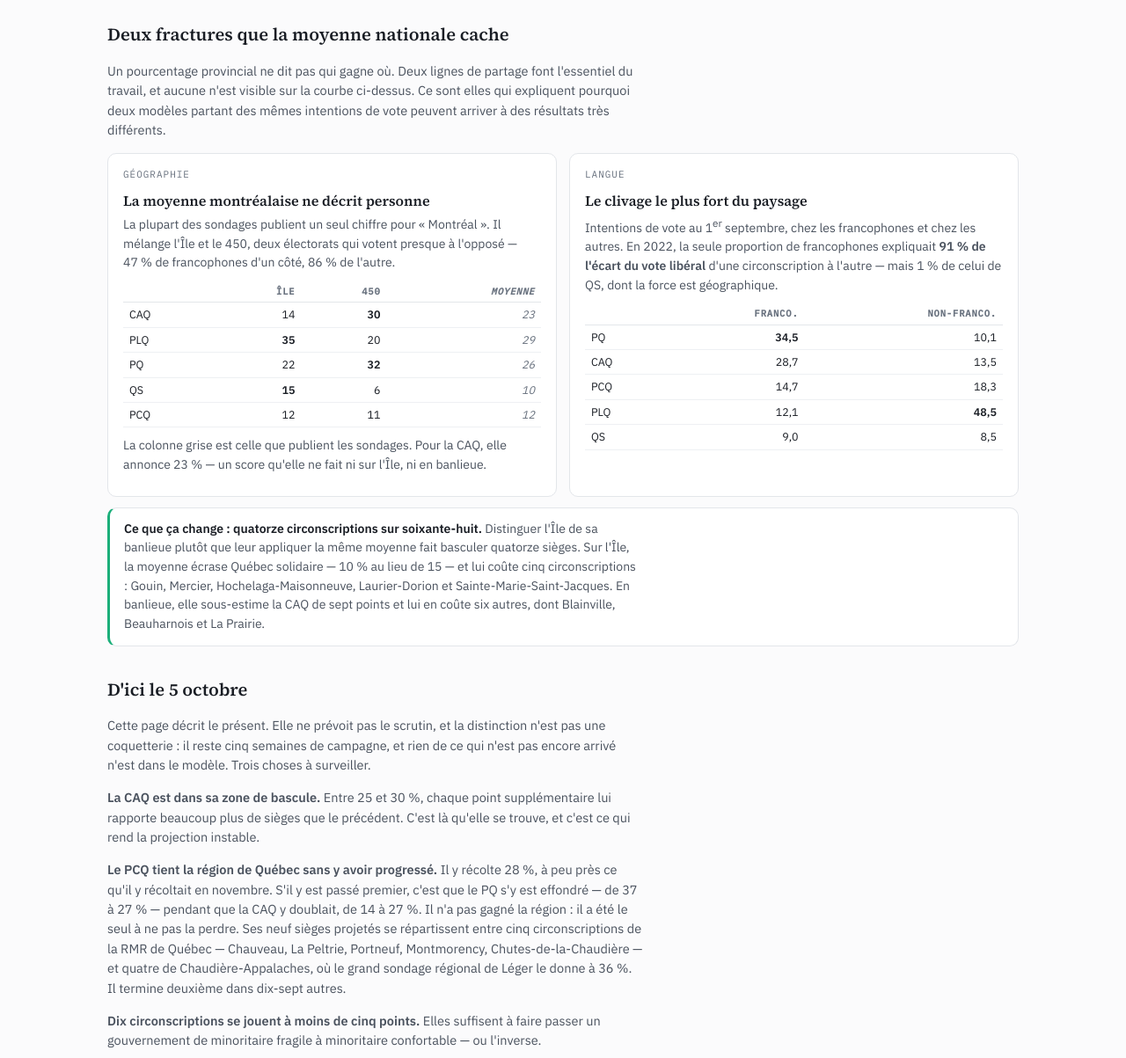
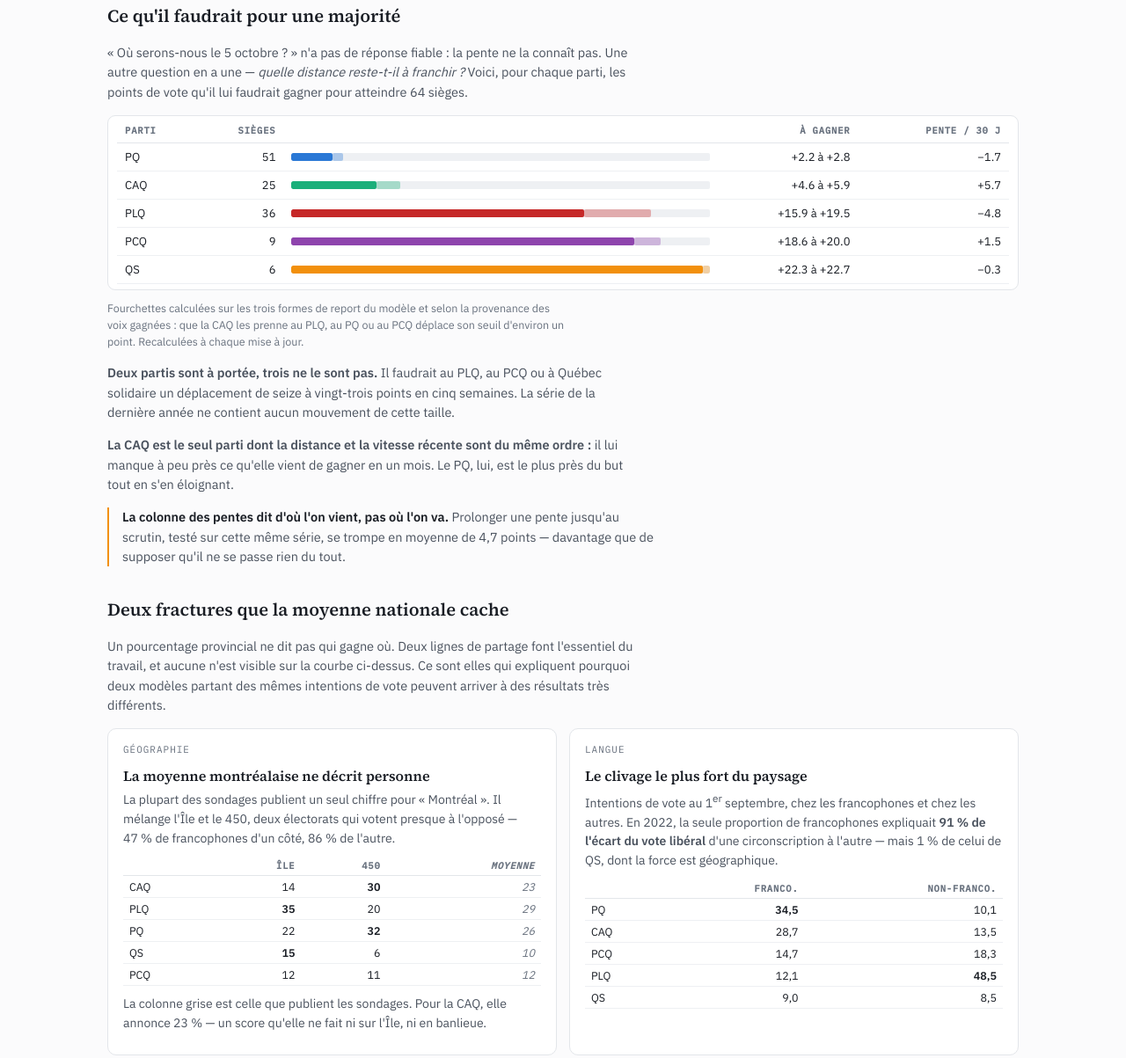
Before and after one commit to Syl77qc/sondages, a plain HTML site: page index.html in a window 1280 px wide. Shown: the part 2510-3713 px from the top of the page at 88% size. Drawn offline with Linux system fonts and the light colour scheme.

Commit message:
Add files via upload

```diff
--- a/index.html
+++ b/index.html
@@ -1,4 +1,4 @@
-<!doctype html><html lang="fr"><head><meta charset="utf-8"><meta name="viewport" content="width=device-width,initial-scale=1"><style>:root{color-scheme:light dark}body{margin:0}img{max-width:100%}</style><title>Tendances Québec 2026</title>
+<title>Tendances Québec 2026</title>
 <link rel="stylesheet" href="https://fonts.googleapis.com/css2?family=IBM+Plex+Mono:wght@400;500&family=IBM+Plex+Sans:wght@400;500;600&family=Source+Serif+4:opsz,wght@8..60,400;8..60,600&display=swap">
 <style>
 :root{
@@ -78,10 +78,19 @@ footer{margin-top:38px;padding-top:16px;border-top:1px solid var(--rule);font-si
 .punch b{color:var(--ink)}
 .warn{border-left:2px solid var(--qs);padding-left:15px;margin-top:14px}
 .warn b{color:var(--ink)}
+.dist{width:100%;font-size:13px;font-variant-numeric:tabular-nums;border-collapse:collapse}
+.dist th,.dist td{padding:7px 9px;border-bottom:1px solid var(--rule-soft);text-align:right}
+.dist th:first-child,.dist td:first-child{text-align:left}
+.dist thead th{font-family:"IBM Plex Mono",monospace;font-size:10.5px;letter-spacing:.08em;text-transform:uppercase;color:var(--muted);border-bottom:1px solid var(--rule)}
+.dist td.j{width:48%;min-width:120px;padding-right:2px}
+.dist .hors{color:var(--muted)}
+.jauge{display:block;height:9px;border-radius:2px;background:var(--rule-soft);position:relative;overflow:hidden}
+.jauge i{position:absolute;top:0;bottom:0;border-radius:2px}
+.src{font-size:12.5px;color:var(--muted);margin:11px 0 0;max-width:70ch}
 @media (prefers-reduced-motion:reduce){*{transition:none!important}}
 </style>
 
-</head><body><div class="wrap">
+<div class="wrap">
 <header>
   <p class="eyebrow">Sondages provinciaux · lissage local · 1er septembre 2026</p>
   <h1>Tendances Québec&nbsp;2026</h1>
@@ -123,6 +132,16 @@ footer{margin-top:38px;padding-top:16px;border-top:1px solid var(--rule);font-si
 <p><b>Ces chiffres bougent beaucoup pour peu.</b> Dix circonscriptions se jouent actuellement à moins de cinq points d'écart. Un déplacement de deux points d'intentions de vote peut en déplacer des dizaines d'un coup — la traduction votes-sièges n'a rien de proportionnel. Un décompte de sièges se cite avec cet avertissement, ou ne se cite pas.</p>
 </div>
 
+<h2>Ce qu'il faudrait pour une majorité</h2>
+<p>« Où serons-nous le 5 octobre ? » n'a pas de réponse fiable&nbsp;: la pente ne la connaît pas. Une autre question en a une — <em>quelle distance reste-t-il à franchir&nbsp;?</em> Voici, pour chaque parti, les points de vote qu'il lui faudrait gagner pour atteindre 64 sièges.</p>
+
+<div class="tablescroll" style="margin-top:14px"><table class="dist" id="td"></table></div>
+<p class="src">Fourchettes calculées sur les trois formes de report du modèle et selon la provenance des voix gagnées&nbsp;: que la CAQ les prenne au PLQ, au PQ ou au PCQ déplace son seuil d'environ un point. Recalculées à chaque mise à jour.</p>
+
+<p><b>Deux partis sont à portée, trois ne le sont pas.</b> Il faudrait au PLQ, au PCQ ou à Québec solidaire un déplacement de seize à vingt-trois points en cinq semaines. La série de la dernière année ne contient aucun mouvement de cette taille.</p>
+<p><b>La CAQ est le seul parti dont la distance et la vitesse récente sont du même ordre&nbsp;:</b> il lui manque à peu près ce qu'elle vient de gagner en un mois. Le PQ, lui, est le plus près du but tout en s'en éloignant.</p>
+<div class="warn"><p><b>La colonne des pentes dit d'où l'on vient, pas où l'on va.</b> Prolonger une pente jusqu'au scrutin, testé sur cette même série, se trompe en moyenne de 4,7&nbsp;points — davantage que de supposer qu'il ne se passe rien du tout.</p></div>
+
 <h2>Deux fractures que la moyenne nationale cache</h2>
 <p>Un pourcentage provincial ne dit pas qui gagne où. Deux lignes de partage font l'essentiel du travail, et aucune n'est visible sur la courbe ci-dessus. Ce sont elles qui expliquent pourquoi deux modèles partant des mêmes intentions de vote peuvent arriver à des résultats très différents.</p>
 
@@ -157,10 +176,8 @@ footer{margin-top:38px;padding-top:16px;border-top:1px solid var(--rule);font-si
 <div class="punch"><p><b>Ce que ça change : quatorze circonscriptions sur soixante-huit.</b> Distinguer l'Île de sa banlieue plutôt que leur appliquer la même moyenne fait basculer quatorze sièges. Sur l'Île, la moyenne écrase Québec solidaire — 10&nbsp;% au lieu de 15 — et lui coûte cinq circonscriptions : Gouin, Mercier, Hochelaga-Maisonneuve, Laurier-Dorion et Sainte-Marie-Saint-Jacques. En banlieue, elle sous-estime la CAQ de sept points et lui en coûte six autres, dont Blainville, Beauharnois et La Prairie.</p></div>
 
 <h2>D'ici le 5 octobre</h2>
-<p>Cette page décrit le présent. Elle ne prévoit pas le scrutin, et la distinction n'est pas une coquetterie : il reste cinq semaines de campagne, et rien de ce qui n'est pas encore arrivé n'est dans le modèle. Trois choses à surveiller.</p>
-<p><b>La CAQ est dans sa zone de bascule.</b> Entre 25 et 30 %, chaque point supplémentaire lui rapporte beaucoup plus de sièges que le précédent. C'est là qu'elle se trouve, et c'est ce qui rend la projection instable.</p>
+<p>Cette page décrit le présent. Elle ne prévoit pas le scrutin, et la distinction n'est pas une coquetterie : il reste cinq semaines de campagne, et rien de ce qui n'est pas encore arrivé n'est dans le modèle.</p>
 <p><b>Le PCQ tient la région de Québec sans y avoir progressé.</b> Il y récolte 28 %, à peu près ce qu'il y récoltait en novembre. S'il y est passé premier, c'est que le PQ s'y est effondré — de 37 à 27 % — pendant que la CAQ y doublait, de 14 à 27 %. Il n'a pas gagné la région : il a été le seul à ne pas la perdre. Ses neuf sièges projetés se répartissent entre cinq circonscriptions de la RMR de Québec — Chauveau, La Peltrie, Portneuf, Montmorency, Chutes-de-la-Chaudière — et quatre de Chaudière-Appalaches, où le grand sondage régional de Léger le donne à 36 %. Il termine deuxième dans dix-sept autres.</p>
-<p><b>Dix circonscriptions se jouent à moins de cinq points.</b> Elles suffisent à faire passer un gouvernement de minoritaire fragile à minoritaire confortable — ou l'inverse.</p>
 
 <h2>Les données</h2>
 <p>Valeurs lissées au premier de chaque mois, et les cinq sondages les plus récents. Le lissage pondère chaque sondage selon sa proximité dans le temps et la taille de son échantillon.</p>
@@ -260,6 +277,7 @@ const SEATS={
  'D – Fourchette basse':{PQ:57,PLQ:32,CAQ:25,PCQ:10,QS:3},
  'E – Amorti prop./uniforme':{PQ:49,PLQ:36,CAQ:27,PCQ:9,QS:6},
  'F – Régional + langue':{PQ:52,PLQ:28,CAQ:31,PCQ:10,QS:6}};
+const DIST={PQ:[2.2,2.8],PLQ:[15.9,19.5],CAQ:[4.6,5.9],PCQ:[18.6,20.0],QS:[22.3,22.7]};
 const ORD=['PQ','PLQ','CAQ','PCQ','QS'], TOT=127, MAJ=64;
 const COUL={PQ:'--pq',PLQ:'--plq',CAQ:'--caq',PCQ:'--pcq',QS:'--qs'};
 
@@ -306,6 +324,23 @@ function seats(){
   svg.appendChild(el('line',{x1:pm,x2:pm,y1:154,y2:164+4*24+12,stroke:css('--ink'),'stroke-width':1,'stroke-dasharray':'3 4',opacity:.55}));
 }
 
+function tdist(){
+  const t=document.getElementById('td'); if(!t) return;
+  const base=SEATS['A – Swing proportionnel'];
+  const rangs=ORD.filter(k=>DIST[k]).sort((a,b)=>DIST[a][0]-DIST[b][0]).concat(ORD.filter(k=>!DIST[k]));
+  const mx=Math.max(...ORD.filter(k=>DIST[k]).map(k=>DIST[k][1]));
+  let h='<thead><tr><th>Parti</th><th>Sièges</th><th></th><th>À gagner</th><th>Pente / 30 j</th></tr></thead><tbody>';
+  rangs.forEach(k=>{
+    const d=DIST[k], c=css(COUL[k]), p=D.pente[k];
+    const a=d?d[0]/mx*100:0, b=d?(d[1]-d[0])/mx*100:0;
+    const j=d?`<span class="jauge" role="img" aria-label="de ${d[0].toFixed(1)} à ${d[1].toFixed(1)} points"><i style="left:0;width:${a.toFixed(1)}%;background:${c}"></i><i style="left:${a.toFixed(1)}%;width:${b.toFixed(1)}%;background:${c};opacity:.34"></i></span>`
+              :'<span class="jauge"></span>';
+    const v=d?`+${d[0].toFixed(1)} à +${d[1].toFixed(1)}`:'<span class="hors">hors de portée</span>';
+    h+=`<tr><td>${k}</td><td>${base[k]}</td><td class="j">${j}</td><td>${v}</td><td>${p>0?'+':'−'}${Math.abs(p).toFixed(1)}</td></tr>`;
+  });
+  t.innerHTML=h+'</tbody>';
+}
+
 function tscen(){
   const t=document.getElementById('ts'); if(!t) return;
   let h='<thead><tr><th>Scénario</th>'+ORD.map(k=>`<th>${k}</th>`).join('')+'<th>Majorité</th></tr></thead><tbody>';
@@ -334,8 +369,7 @@ svg.addEventListener('pointermove',e=>{
 svg.addEventListener('pointerleave',()=>{tip.style.opacity=0;const c=document.getElementById('cross');if(c)c.setAttribute('opacity',0);});
 document.getElementById('pts').addEventListener('change',draw);
 const mq=window.matchMedia('(prefers-color-scheme:dark)');
-mq.addEventListener?.('change',()=>{draw();stats();seats();});
-stats(); draw(); table(); seats(); tscen();
+mq.addEventListener?.('change',()=>{draw();stats();seats();tdist();});
+stats(); draw(); table(); seats(); tscen(); tdist();
 window.addEventListener('resize',()=>{});
 </script>
-</body></html>
```
